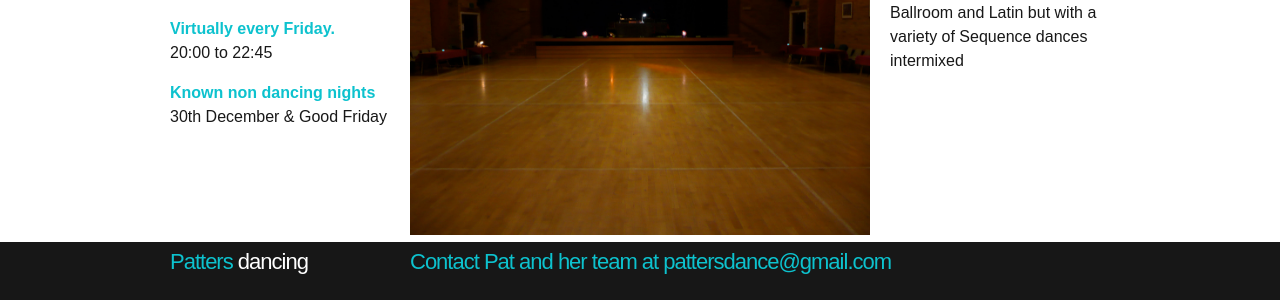
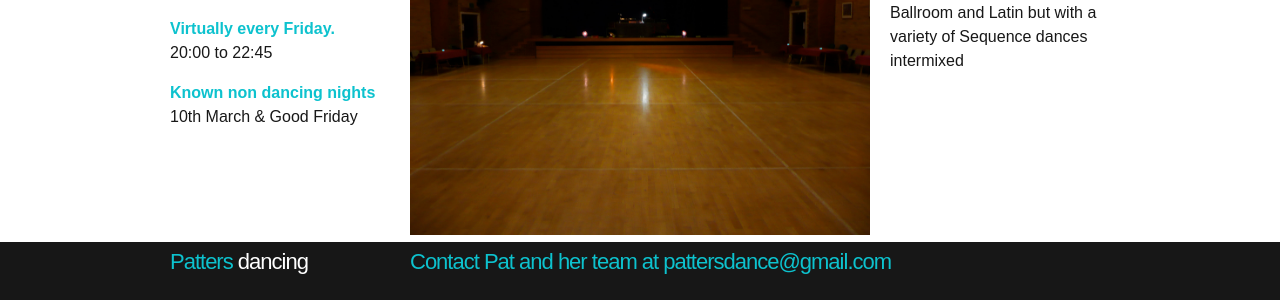
Before and after one commit to ramsayd/patters, a Jekyll site: the page built from 00_index.md, in a window 1280 px wide. Shown: the part 284-584 px from the top of the page. Built offline with Jekyll 4.4.1, drawn with Linux system fonts in a browser that asks for light colours.

Commit message:
Update 00_index.md

```diff
--- a/00_index.md
+++ b/00_index.md
@@ -13,7 +13,7 @@ permalink: "index.html"
       <dt class="heading-text">Virtually every Friday.</dt>
       <dt>20:00 to 22:45</dt>
       <dt class="heading-text non-dancing">Known non dancing nights</dt>
-            <dt> 30th December & Good Friday</dt>
+            <dt> 10th March & Good Friday</dt>
     </dl>
   </dl>
 </article>
```
